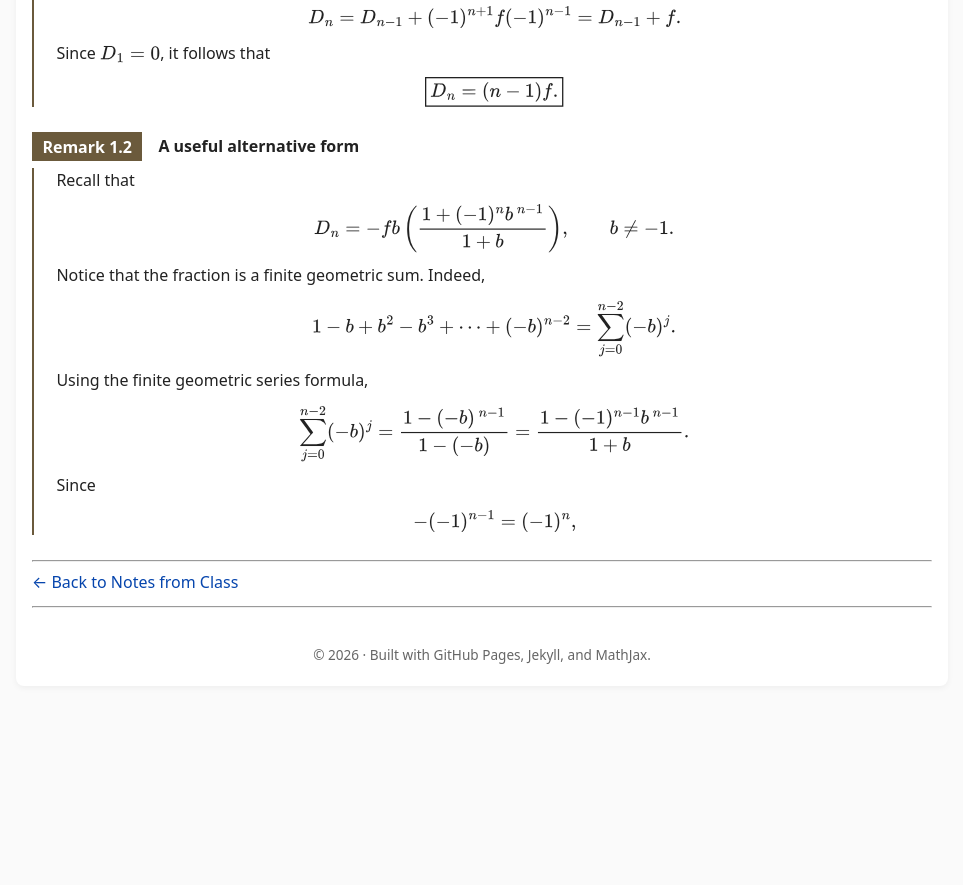
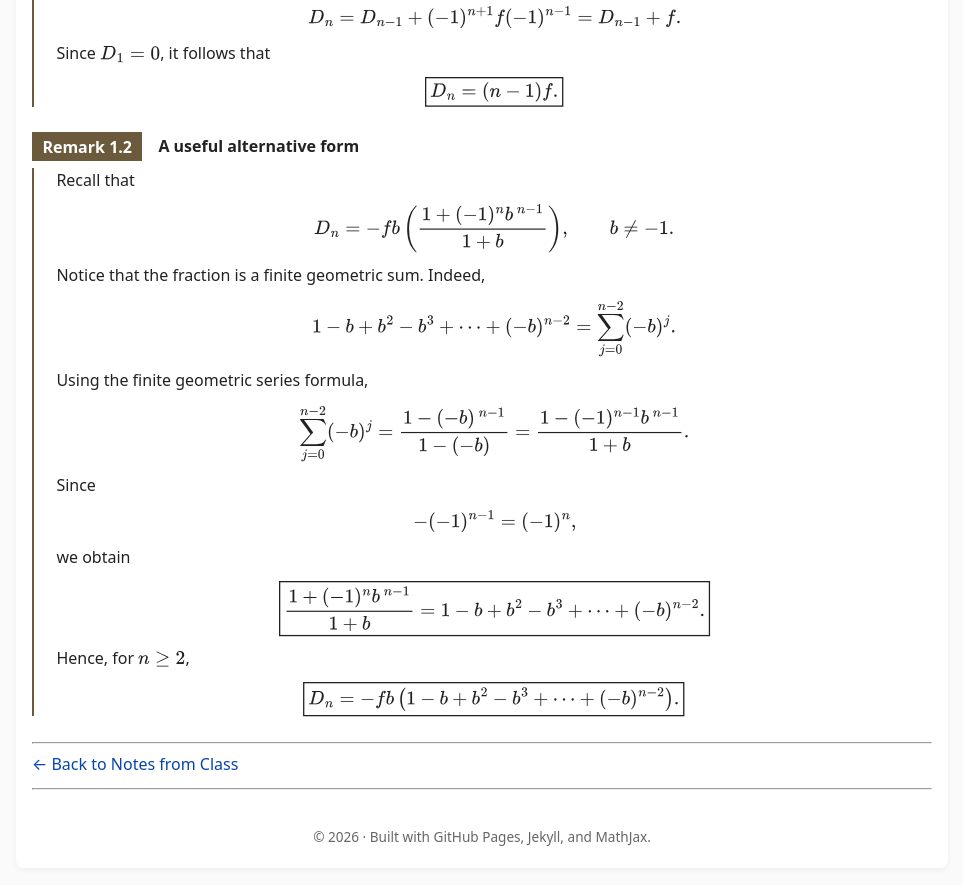
Before and after one commit to SaleemKamaludin/SaleemKamaludin.github.io, a Jekyll site: the page built from courses/math-2276/notes-from-class/lecture-2/index.md, in a window 1280 px wide and 900 px high, scrolled down 9241 px. Shown: the top 885 px of the window, without its empty margins (158-1121 px from the left). Built offline with Jekyll 4.4.1, drawn with Linux system fonts in a browser that asks for light colours; before the commit the page ends 9959 px from its top, so only the background shows below that.

Commit message:
Complete alternative form remark in Lecture 2

```diff
--- a/courses/math-2276/notes-from-class/lecture-2/index.md
+++ b/courses/math-2276/notes-from-class/lecture-2/index.md
@@ -1349,6 +1349,44 @@ D_n
     </div>
 
     </div>
+
+    <div id="remark-alternative-form-conclusion">
+
+    <p>
+      we obtain
+    </p>
+
+    <div class="display-math">
+
+    \[
+    \boxed{
+    \frac{1+(-1)^n b^{\,n-1}}{1+b}
+    =
+    1-b+b^2-b^3+\cdots+(-b)^{n-2}.
+    }
+    \]
+
+    </div>
+
+    <p>
+      Hence, for \(n\geq 2\),
+    </p>
+
+    <div class="display-math">
+
+    \[
+    \boxed{
+    D_n
+    =
+    -fb\left(
+    1-b+b^2-b^3+\cdots+(-b)^{n-2}
+    \right).
+    }
+    \]
+
+    </div>
+
+    </div>
   </div>
 
 </div>
```
